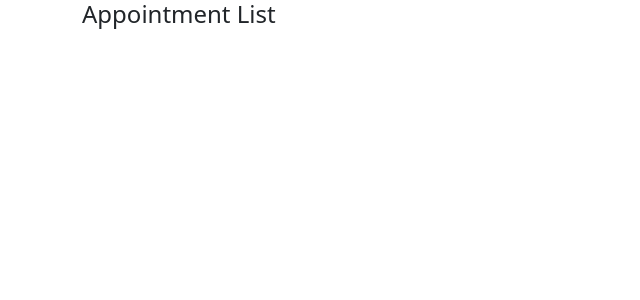
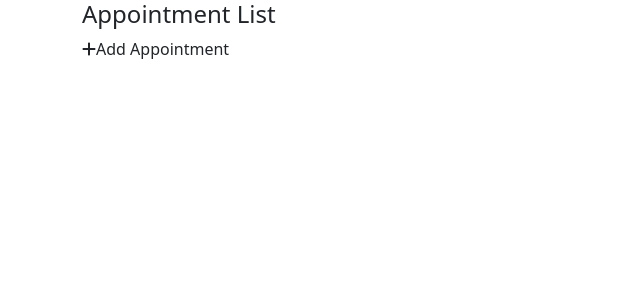
Before and after one commit to sergiychaiuk/vue-interface, a Vue app: page / in a window 1280 px wide. Shown: the top 300 px of the page, without its empty margins (0-640 px from the left). Built offline with nearby package versions, Linux system fonts and the light colour scheme.

Commit message:
added font awesome icons

```diff
--- a/src/App.vue
+++ b/src/App.vue
@@ -1,16 +1,22 @@
 <template>
   <div id="main-app" class="container">
     <h4>{{ title }}</h4>
+    <font-awesome-icon icon="plus" class="mr-2"/>Add Appointment
   </div>
 </template>
 
 <script>
+import { FontAwesomeIcon } from '@fortawesome/vue-fontawesome'
+
 export default {
   name: 'MainApp',
   data: function () {
     return {
       title: 'Appointment List'
     };
+  },
+  components: {
+    FontAwesomeIcon
   }
 };
 </script>
--- a/src/main.js
+++ b/src/main.js
@@ -4,8 +4,15 @@
 import 'bootstrap'
 import 'bootstrap/dist/css/bootstrap.css'
 
+import { library } from '@fortawesome/fontawesome-svg-core'
+import {
+    faPlus, faMinus, faTrash, faCheck
+} from '@fortawesome/free-solid-svg-icons'
+
+library.add(faPlus, faMinus, faTrash, faCheck)
+
 Vue.config.productionTip = false
 
 new Vue({
-  render: h => h(App),
+    render: h => h(App),
 }).$mount('#app')
```
